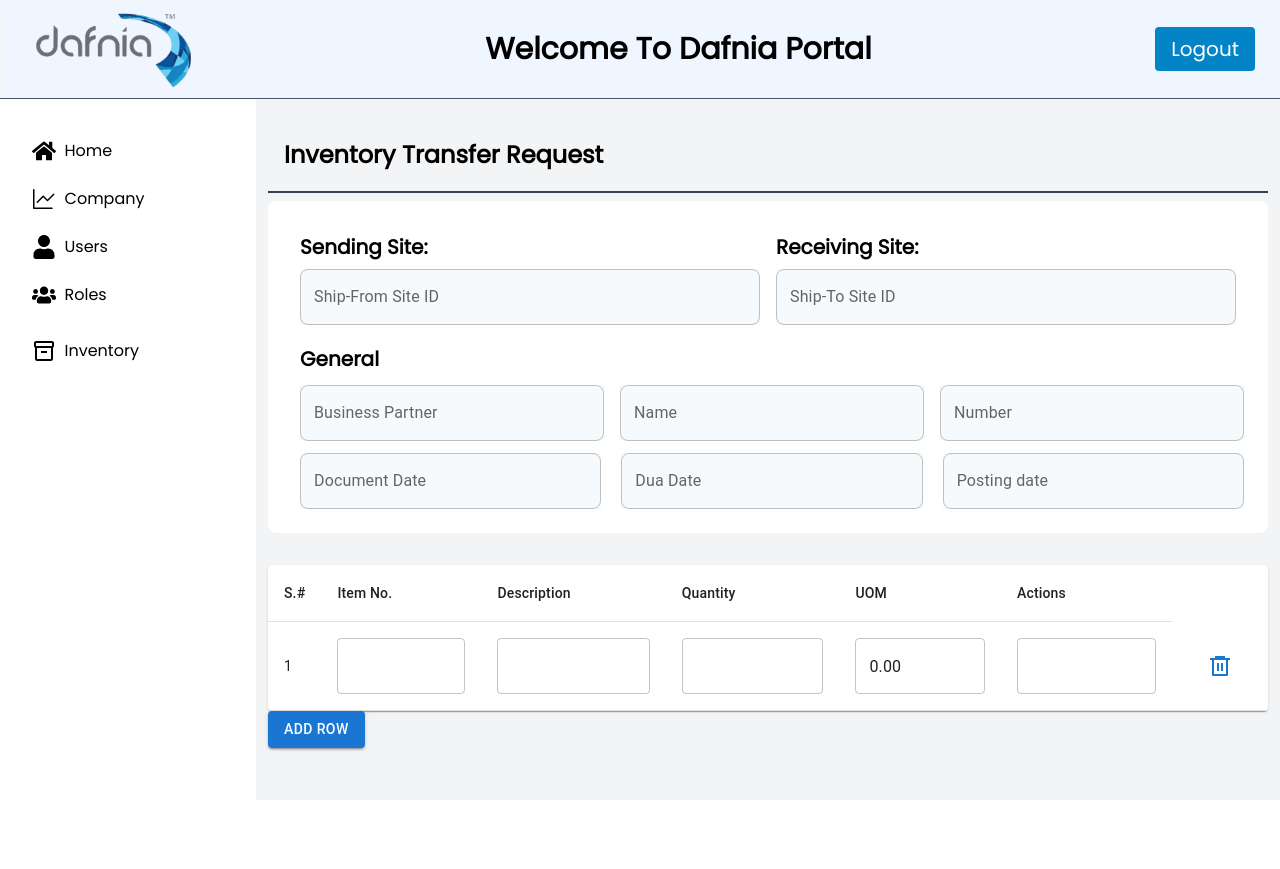
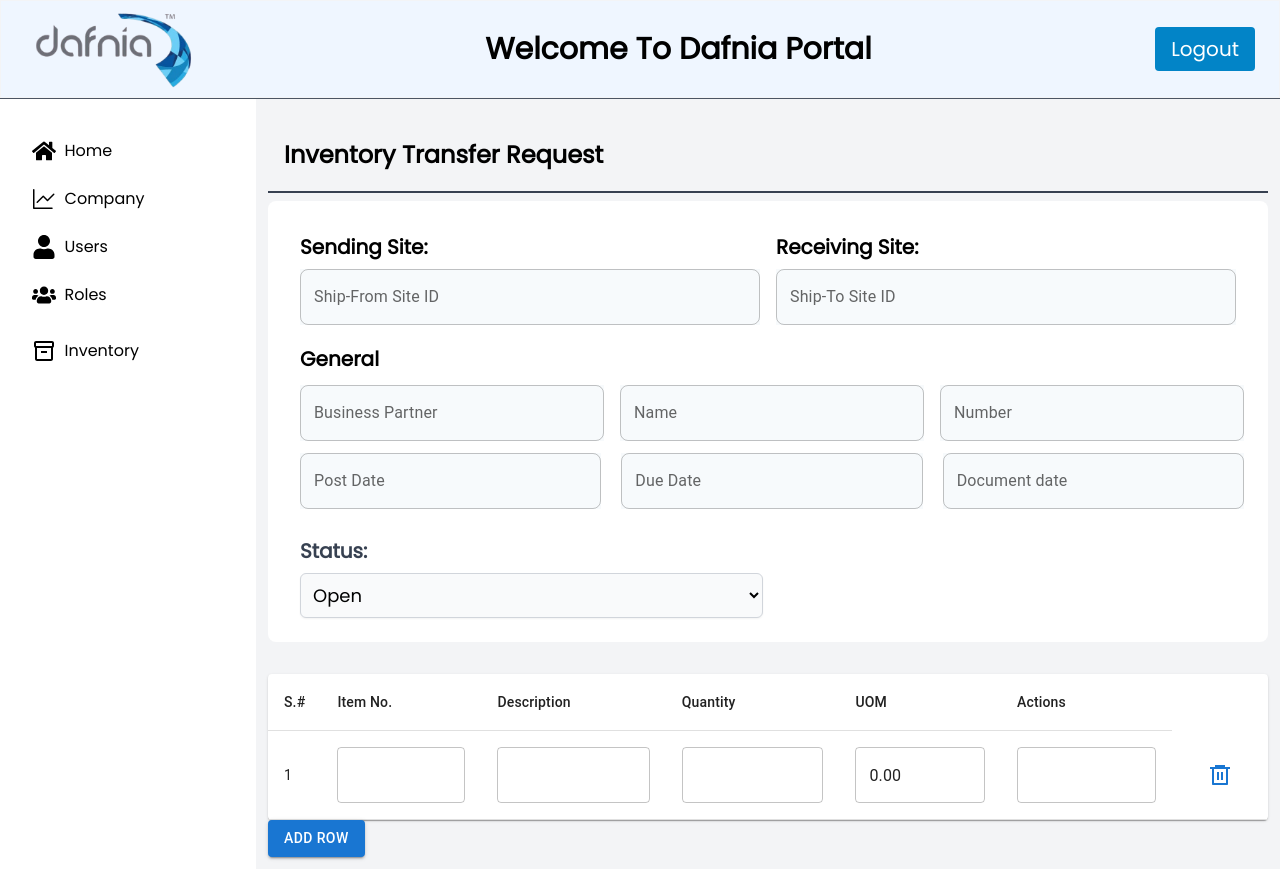
Before and after one commit to haseebx16/dafnia, a Next.js app: page /inventory-req in a window 1280 px wide. Before the commit the page ends 800 px from the top, so only its background shows below. Built offline with nearby package versions, Linux system fonts and the light colour scheme.

Commit message:
Update page.js

```diff
--- a/app/inventory-req/page.js
+++ b/app/inventory-req/page.js
@@ -106,16 +106,34 @@ function Page() {
     </div>
     <div className="flex flex-wrap gap-5 pl-2">
     <div className="flex-1 mt-2"> {/* Adjust min-width to account for gaps */}
-      <RoundedField id="company" name="company" label="Document Date" type="text" className='w-full' status='' />
+      <RoundedField id="company" name="company" label="Post Date" type="text" className='w-full' status='' />
     </div>
 
     <div className="flex-1 mt-2">
-      <RoundedField id="company" name="company" label="Dua Date" type="text" className='w-full' status='' />
+      <RoundedField id="company" name="company" label="Due Date" type="text" className='w-full' status='' />
     </div>
 
     <div className="flex-1 mt-2">
-      <RoundedField id="company" name="company" label="Posting date" type="text" className='w-full' status='' />
+      <RoundedField id="company" name="company" label="Document date" type="text" className='w-full' status='' />
     </div>
+
+    <div className="w-full mt-2">
+  <div style={{ maxWidth: '49%' }}>
+    <div className='w-full'>
+      <label htmlFor="status" className="block text-sm font-medium text-gray-700">
+      <h1 className='font-bold text-xl mb-2'>Status:</h1>
+      </label>
+      <select
+        id="status"
+        name="status"
+        className='w-full border border-gray-300 rounded-md bg-gray-50 shadow-sm focus:outline-none focus:ring-indigo-500 focus:border-indigo-500 p-2 text-lg'
+      >
+        <option value="pending">Open</option>
+        <option value="approved">Closed</option>
+      </select>
+    </div>
+  </div>
+</div>
 
 
 
```
